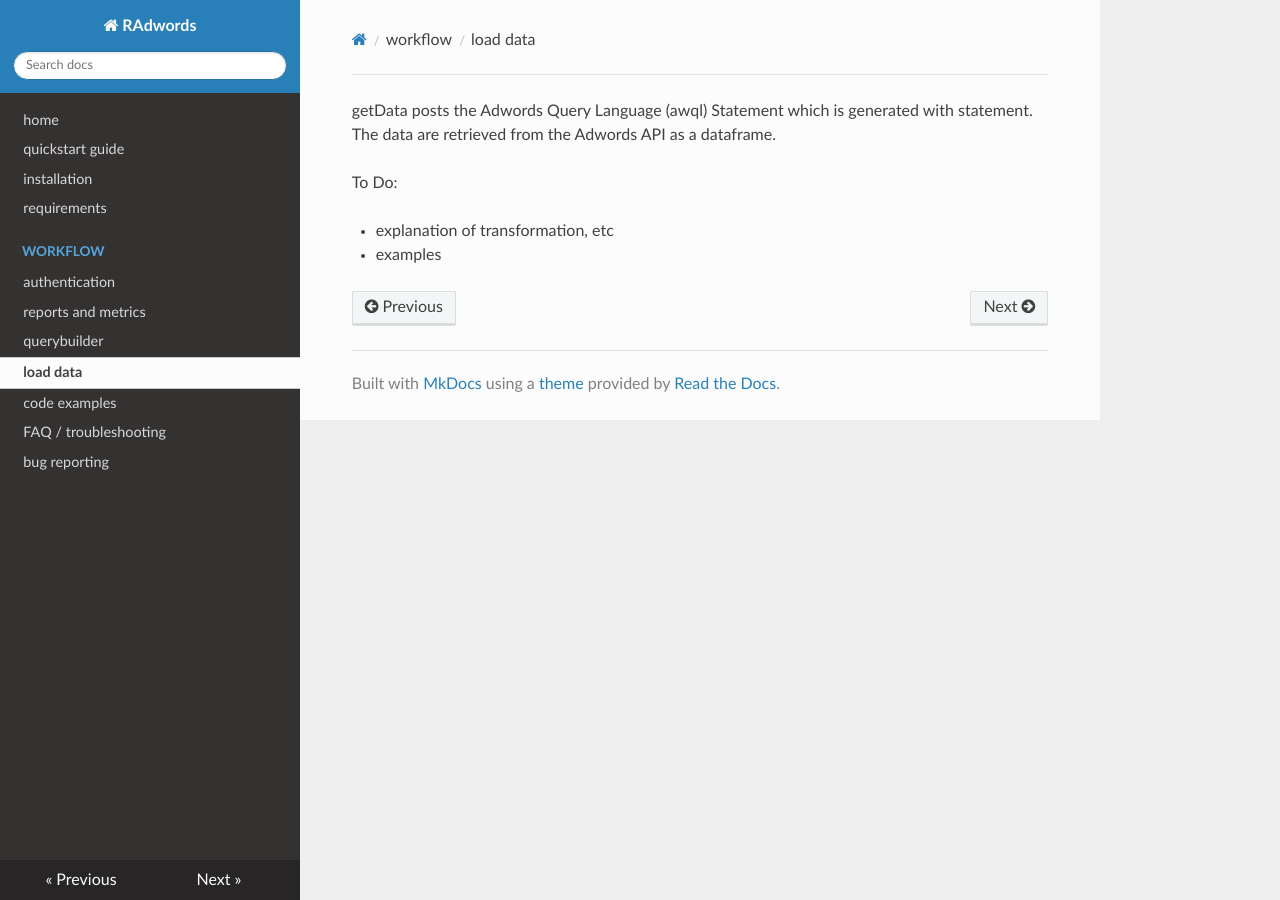
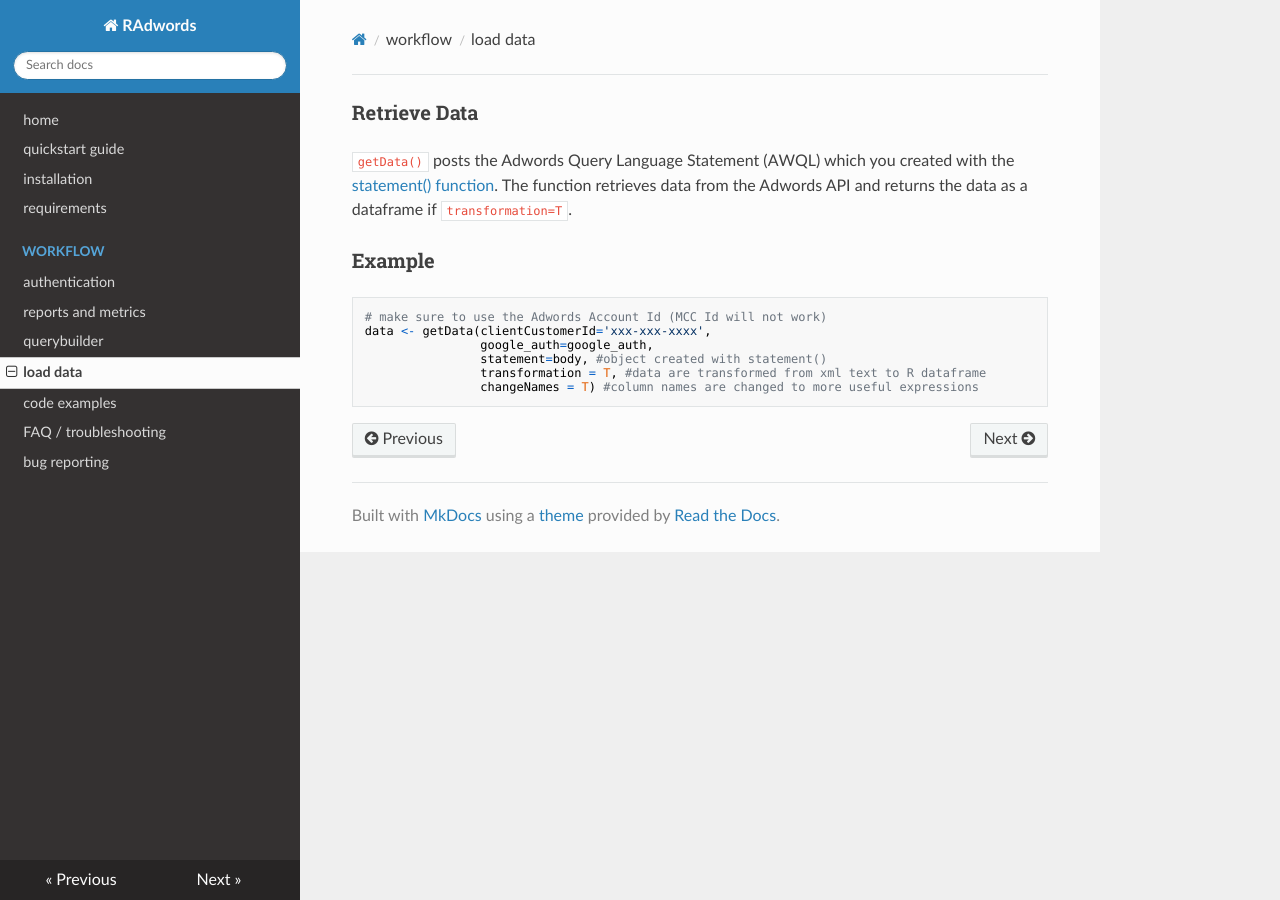
Before and after one commit to rstats-lab/radwords-docs, an MkDocs documentation site: the page built from docs/getdata.md, in a window 1280 px wide. Built offline with MkDocs 1.6.1, drawn with Linux system fonts in a browser that asks for light colours; nearby versions of some CDN libraries; old or Windows-style settings are respelled for this version of MkDocs.

Commit message:
work on getdata docu

````diff
--- a/docs/getdata.md
+++ b/docs/getdata.md
@@ -1,6 +1,14 @@
-getData posts the Adwords Query Language (awql) Statement which is generated with statement. The data are retrieved from the Adwords API as a dataframe.
+### Retrieve Data
 
-To Do:
+```getData()``` posts the Adwords Query Language Statement (AWQL) which you created with the [statement() function](query.md). The function retrieves data from the Adwords API and returns the data as a dataframe if ```transformation=T```.
 
-- explanation of transformation, etc
-- examples
+
+### Example
+```R
+# make sure to use the Adwords Account Id (MCC Id will not work)
+data <- getData(clientCustomerId='xxx-xxx-xxxx',
+                google_auth=google_auth,
+                statement=body, #object created with statement()
+                transformation = T, #data are transformed from xml text to R dataframe
+                changeNames = T) #column names are changed to more useful expressions
+```
````
